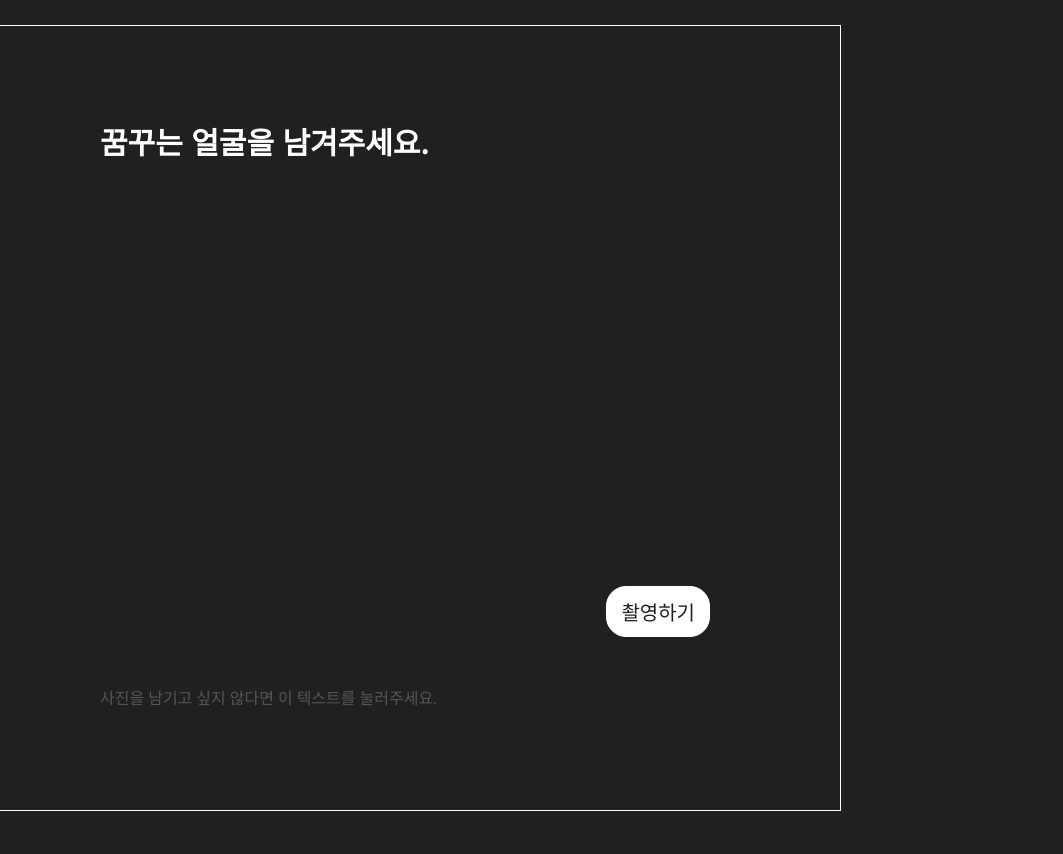
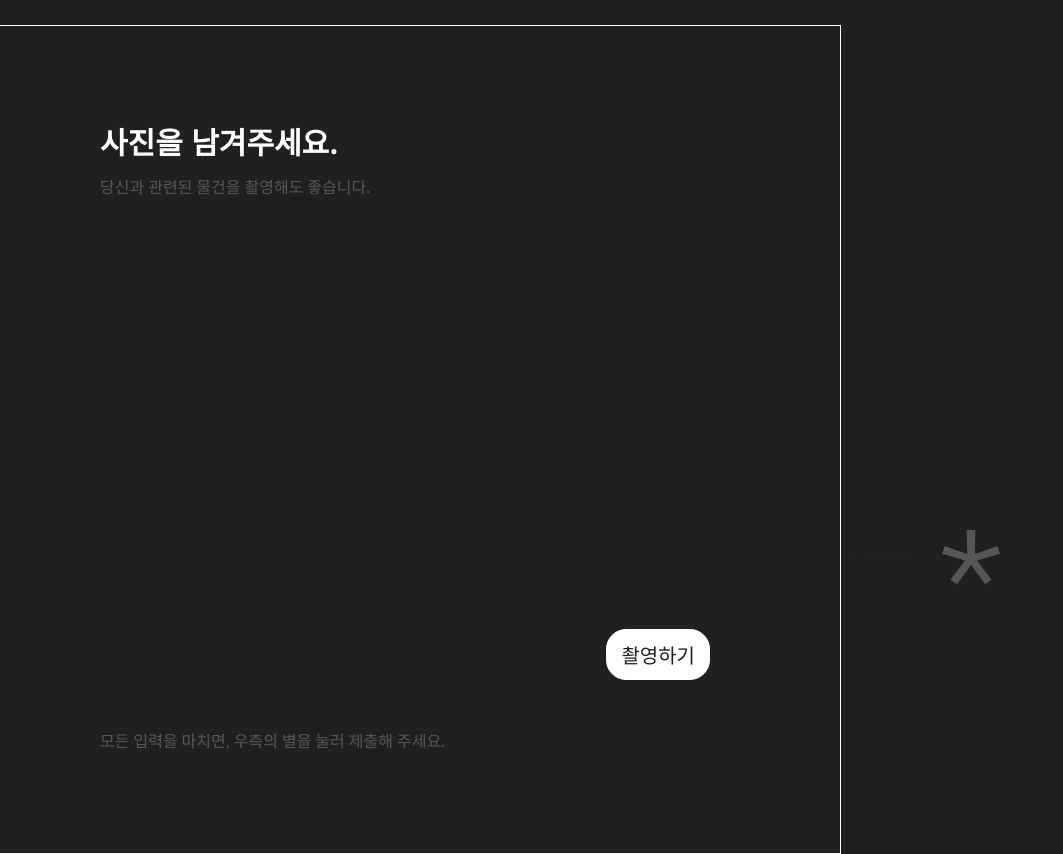
Before and after one commit to simeunseo/WHERE_IS_POLAR, a React (Vite) app in the folder client/: page /yours in a window 1280 px wide. Shown: the part 2300-3154 px from the top of the page, without its empty margins (0-1063 px from the left). Before the commit the page ends 3111 px from the top, so only its background shows below. Built offline with nearby package versions, Linux system fonts and the light colour scheme; no server answers.

Commit message:
feat: 사용자 post 및 retrieve 구현 완료

```diff
--- /dev/null
+++ b/client/src/apis/get.js
@@ -0,0 +1,7 @@
+import client from '.';
+
+export const getMessage = () => {
+  return client.get(`/messages`);
+};
+
+export default getMessage;
--- a/client/src/components/archive/Item.jsx
+++ b/client/src/components/archive/Item.jsx
@@ -1,8 +1,8 @@
 import { ARCHIVE_DATA } from '../../data/archiveData';
 import styled from 'styled-components';
 
-const Item = ({ id, setIsModalOpen, setCurItem }) => {
-  const target = ARCHIVE_DATA.find((item) => item.id === id);
+const Item = ({ archivedData, id, setIsModalOpen, setCurItem }) => {
+  const target = archivedData.find((item) => item.id === id);
 
   const handleItemClick = () => {
     setIsModalOpen(true);
@@ -10,7 +10,12 @@ const Item = ({ id, setIsModalOpen, setCurItem }) => {
   };
   return (
     <ItemWrapper onClick={handleItemClick}>
-      <Img src={target.img_src} alt={target.name} />
+      {target.img_src ? (
+        <Img src={target.img_src} alt={target.name} />
+      ) : (
+        <Img src="https://d1mp1wk28u6ko1.cloudfront.net/no-image.jpg" alt="no-image" />
+      )}
+
       <PhraseWrapper>
         <Phrase>{target.phrase}</Phrase>
       </PhraseWrapper>
--- a/client/src/components/archive/ItemList.jsx
+++ b/client/src/components/archive/ItemList.jsx
@@ -1,10 +1,11 @@
 import { ARCHIVE_DATA } from '../../data/archiveData';
 import DescriptionModal from './DescriptionModal';
 import Item from './Item';
+import getMessage from '../../apis/get.js';
 import styled from 'styled-components';
 import { useMemo, useRef, useState } from 'react';
 import React from 'react';
-
+import { useEffect } from 'react';
 import DashedLine1 from '../../assets/svg/점선.svg?react';
 import DashedLine2 from '../../assets/svg/이중점선.svg?react';
 import DashedLine3 from '../../assets/svg/하향대각점선.svg?react';
@@ -12,10 +13,37 @@ import DashedLine4 from '../../assets/svg/상향대각점선.svg?react';
 import DashedLine5 from '../../assets/svg/엑스자점선.svg?react';
 
 const ItemList = ({ isModalOpen, setIsModalOpen }) => {
+  const [data, setData] = useState('');
+  const [archivedData, setArchivedData] = useState('');
+
+  const getMessages = async () => {
+    try {
+      const {
+        data: { messages },
+      } = await getMessage();
+      setData(messages);
+    } catch (e) {
+      console.log(e);
+    }
+  };
+
+  useEffect(() => {
+    getMessages();
+  }, []);
+
+  useEffect(() => {
+    if (data) {
+      const parsedData = data.filter((item, idx) => idx > 42);
+      setArchivedData([...ARCHIVE_DATA, ...parsedData]);
+    }
+  }, [data]);
+
+  // const archiveData = ARCHIVE_DATA.push(data.filter((item, idx) => idx >= 41));
+  // console.log(archiveData);
   const [curItem, setCurItem] = useState(null);
 
   const shuffle = (array) => {
-    array.sort(() => Math.random() - 0.5);
+    array && array.sort(() => Math.random() - 0.5);
   };
 
   const dashedLineList = [
@@ -41,16 +69,19 @@ const ItemList = ({ isModalOpen, setIsModalOpen }) => {
   const randomIdxList = useRef();
 
   useMemo(() => {
-    shuffle(ARCHIVE_DATA);
-    randomIdxList.current = getRandomIdxList(ARCHIVE_DATA.length);
-  }, []);
+    shuffle(archivedData);
+    randomIdxList.current = getRandomIdxList(archivedData.length);
+    // console.log(archivedData);
+  }, [archivedData]);
 
   return (
     <ItemListWrapper>
-      {ARCHIVE_DATA.map((item, idx) => (
+      {archivedData &&
+        archivedData.map((item, idx) => (
           <>
             {React.createElement(dashedLineList[randomIdxList.current[idx]])}
             <Item
+              archivedData={archivedData}
               key={String(item.id) + item.name}
               id={item.id}
               setIsModalOpen={setIsModalOpen}
--- /dev/null
+++ b/client/src/components/gate/GuidingHeader.jsx
@@ -0,0 +1,63 @@
+import React from 'react';
+import GuidingLine from '../../assets/svg/안내점선.svg?react';
+import Asterisk from '../../assets/svg/asterisk.svg?react';
+import { Link } from 'react-router-dom';
+import styled from 'styled-components';
+
+const GuidingHeader = ({ isCompleted }) => {
+  return (
+    <GuidingHeaderWrapper>
+      <StyledGuidingLine active={isCompleted} />
+      <StyledLink to="/archive" active={isCompleted}>
+        <StyledAsterisk active={isCompleted} />
+      </StyledLink>
+    </GuidingHeaderWrapper>
+  );
+};
+
+export default GuidingHeader;
+
+const GuidingHeaderWrapper = styled.div`
+  display: flex;
+  align-items: center;
+  margin-top: 5rem;
+`;
+
+const StyledGuidingLine = styled(GuidingLine)`
+  width: 100%;
+  overflow: hidden;
+
+  & > * {
+    transition: fill 2s;
+    fill: ${({ theme, active }) => (active ? theme.colors.white : theme.colors.grey8)};
+  }
+`;
+
+const StyledLink = styled(Link)`
+  pointer-events: ${({ active }) => (active ? 'auto' : 'none')};
+`;
+
+const StyledAsterisk = styled(Asterisk)`
+  margin: 0 3rem;
+
+
+  & > * {
+    transition: fill 3s;
+    fill: ${({ theme, active }) => (active ? theme.colors.white : theme.colors.grey8)};
+  }
+
+  & > path {
+    animation: ${({ active }) => active && 'changeColor 2s infinite'};
+  }
+
+  @keyframes changeColor {
+    0% {
+      fill: ${({ theme }) => theme.colors.grey8};
+    }
+    70% {
+      fill: ${({ theme }) => theme.colors.white};
+    }
+    100% {
+      fill: ${({ theme }) => theme.colors.grey8};
+    }
+`;
--- a/client/src/components/yours/Form.jsx
+++ b/client/src/components/yours/Form.jsx
@@ -1,7 +1,11 @@
 import { useState } from 'react';
 import styled from 'styled-components';
-import FormConfirmBtn from './FormConfirmBtn';
+
 import WebcamCapture from './WebcamCapture';
+
+import GuidingHeader from '../gate/GuidingHeader';
+import { useNavigate } from 'react-router-dom';
+import createMessage from '../../apis/create';
 
 const Form = () => {
   const [dream, setDream] = useState('');
@@ -20,6 +24,26 @@ const Form = () => {
 
   const handleImgSrcChange = (url) => {
     setImgSrc(url);
+  };
+
+  const isFilled = dream && nameAge && imgSrc;
+
+  const navigate = useNavigate();
+  const handleFormSubmit = () => {
+    createMessage({
+      name: nameAge,
+      country: location,
+      phrase: dream,
+      what: dream,
+      why: why,
+      when: when,
+      how: what,
+      archived_at: '2023',
+      imgSrc: imgSrc,
+      email: email,
+      deepInterview: deepInterview,
+    });
+    navigate('/archive');
   };
 
   return (
@@ -80,25 +104,17 @@ const Form = () => {
             />
           </>
         </StyledFormContainer>
-        {/* <BtnWrapper>
-          <FormConfirmBtn
-            dream={dream}
-            why={why}
-            when={when}
-            what={what}
-            location={location}
-            nameAge={nameAge}
-            email={email}
-            deepInterview={deepInterview}
-            imgSrc={imgSrc}
-          />
-        </BtnWrapper> */}
       </InfoQuestionWrapper>
       <WebcamCaptureWrapper>
-        <Question>꿈꾸는 얼굴을 남겨주세요.</Question>
+        <Question>사진을 남겨주세요.</Question>
+        <BodySub>당신과 관련된 물건을 촬영해도 좋습니다.</BodySub>
         <WebcamCapture handleImgSrcChange={handleImgSrcChange} />
-        <WebcamSubText>사진을 남기고 싶지 않다면 이 텍스트를 눌러주세요.</WebcamSubText>
+        <BodySub>모든 입력을 마치면, 우측의 별을 눌러 제출해 주세요.</BodySub>
       </WebcamCaptureWrapper>
+
+      <GuidingHeaderWrapper onClick={handleFormSubmit}>
+        <GuidingHeader isCompleted={isFilled} />
+      </GuidingHeaderWrapper>
     </FormWrapper>
   );
 };
@@ -194,6 +210,9 @@ const WebcamCaptureWrapper = styled.div`
 
   padding: 10rem;
   border: 1px solid ${({ theme }) => theme.colors.white};
+
+  background-color: ${({ theme }) => theme.colors.grey10};
+  z-index: 1;
 `;
 
 const StyedInput = styled.input`
@@ -221,3 +240,9 @@ const WebcamSubText = styled.p`
     color: ${({ theme }) => theme.colors.white};
   }
 `;
+
+const GuidingHeaderWrapper = styled.div`
+  position: absolute;
+  top: 233rem;
+  right: 25rem;
+`;
--- a/client/src/pages/Archive.jsx
+++ b/client/src/pages/Archive.jsx
@@ -1,7 +1,6 @@
-import Constellation from '../assets/svg/constellation.svg?react';
 import Header from '../components/common/Header';
 import ItemList from '../components/archive/ItemList';
-import styled from 'styled-components';
+
 import { useState } from 'react';
 const Archive = () => {
   const [isModalOpen, setIsModalOpen] = useState(false);
@@ -9,18 +8,8 @@ const Archive = () => {
     <>
       <Header isModalOpen={isModalOpen} />
       <ItemList isModalOpen={isModalOpen} setIsModalOpen={setIsModalOpen} />
-      {/* <StyledConstellation /> */}
     </>
   );
 };
 
 export default Archive;
-
-const StyledConstellation = styled(Constellation)`
-  position: fixed;
-  top: 0;
-  z-index: -1;
-
-  width: 100%;
-  height: 100%;
-`;
--- a/client/src/pages/Gate.jsx
+++ b/client/src/pages/Gate.jsx
@@ -1,20 +1,13 @@
 import React, { useState } from 'react';
 import styled from 'styled-components';
-import GuidingLine from '../assets/svg/안내점선.svg?react';
-import Asterisk from '../assets/svg/asterisk.svg?react';
-import { Link } from 'react-router-dom';
-
+import GuidingHeader from '../components/gate/GuidingHeader';
 const Gate = () => {
   const [input, setInput] = useState('');
 
   return (
     <GateWrapper>
-      <GuidingHeader>
-        <StyledGuidingLine active={input !== ''} />
-        <StyledLink to="/archive" active={input !== ''}>
-          <StyledAsterisk active={input !== ''} />
-        </StyledLink>
-      </GuidingHeader>
+      <GuidingHeader isCompleted={input !== ''} />
+
       <StyledTextArea
         rows={10}
         cols={50}
@@ -37,53 +30,6 @@ const GateWrapper = styled.div`
   flex-direction: column;
 `;
 
-const GuidingHeader = styled.header`
-  width: 100%;
-  margin: 5rem 0;
-
-  display: flex;
-  align-items: center;
-`;
-
-const StyledGuidingLine = styled(GuidingLine)`
-  width: 100%;
-  overflow: hidden;
-
-  & > * {
-    transition: fill 2s;
-    fill: ${({ theme, active }) => (active ? theme.colors.white : theme.colors.grey8)};
-  }
-`;
-
-const StyledLink = styled(Link)`
-  pointer-events: ${({ active }) => (active ? 'auto' : 'none')};
-`;
-
-const StyledAsterisk = styled(Asterisk)`
-  margin: 0 3rem;
-
-
-  & > * {
-    transition: fill 3s;
-    fill: ${({ theme, active }) => (active ? theme.colors.white : theme.colors.grey8)};
-  }
-
-  & > path {
-    animation: ${({ active }) => active && 'changeColor 2s infinite'};
-  }
-
-  @keyframes changeColor {
-    0% {
-      fill: ${({ theme }) => theme.colors.grey8};
-    }
-    70% {
-      fill: ${({ theme }) => theme.colors.white};
-    }
-    100% {
-      fill: ${({ theme }) => theme.colors.grey8};
-    }
-`;
-
 const StyledTextArea = styled.textarea`
   width: 100vw;
 
```
Lines whose indentation alone changed are shown as unchanged.
